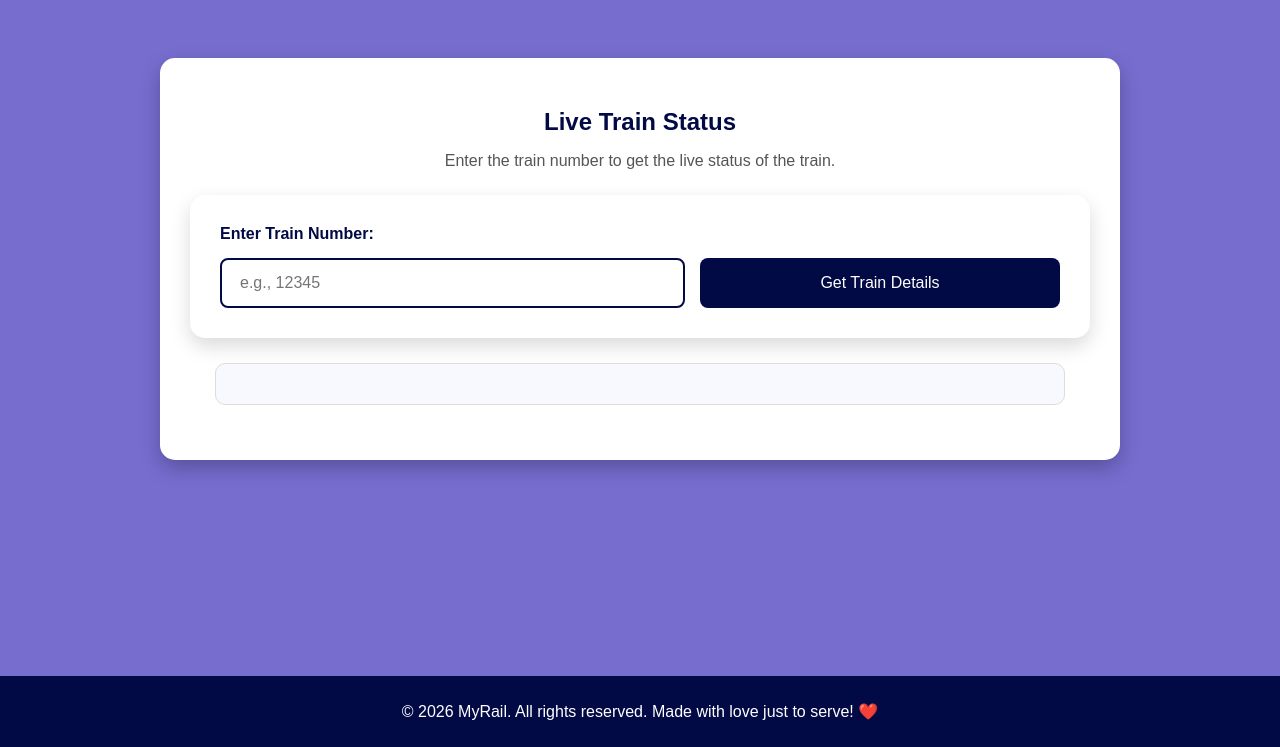
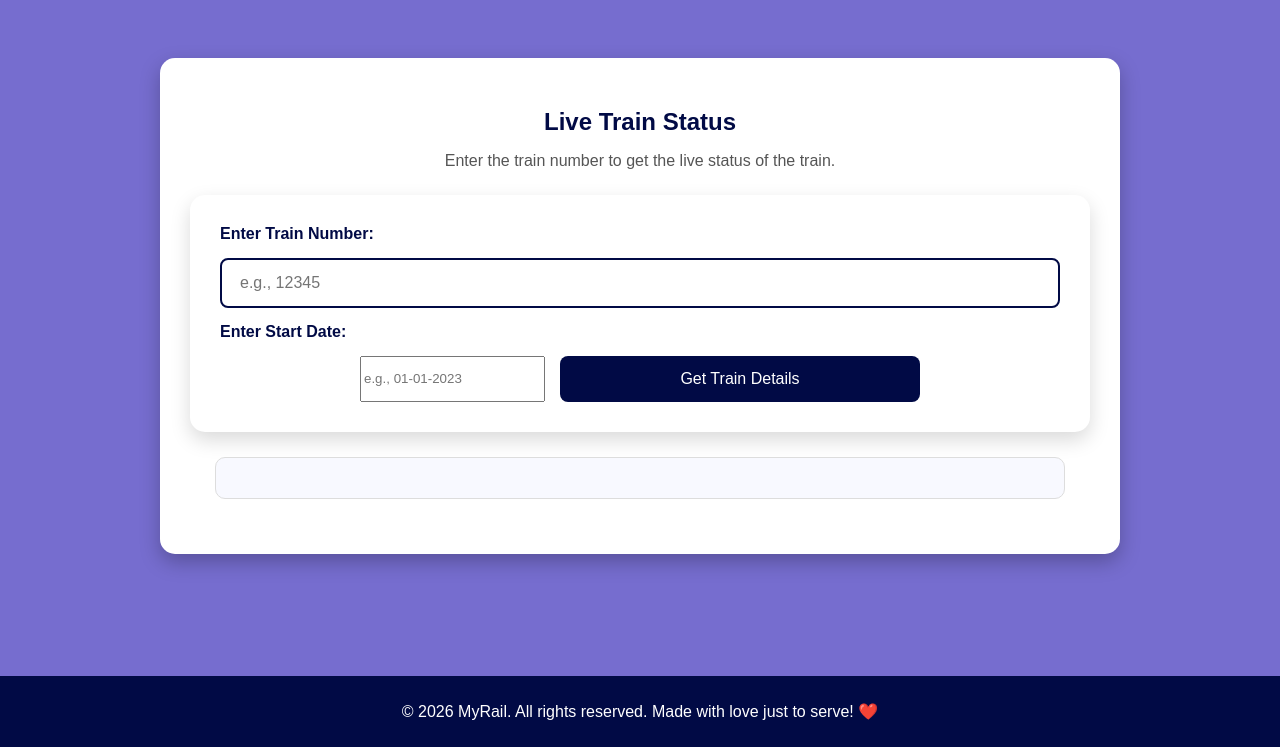
Before and after one commit to CodingWithAman1/myRail, a website: page live.html in a window 1280 px wide. Shown: the part 142-889 px from the top of the page. Drawn offline with Linux system fonts and the light colour scheme.

Commit message:
Update live.html

```diff
--- a/live.html
+++ b/live.html
@@ -29,6 +29,8 @@
         <form id="searchForm">
             <label for="trainNumber">Enter Train Number:</label>
             <input type="text" id="trainNumber" name="trainNumber" placeholder="e.g., 12345" required>
+            <label for="startDate">Enter Start Date:</label>
+            <input type="text" id="startDate" name="startDate" placeholder="e.g., 01-01-2023" required>
             <button type="submit" id="submitBtn">Get Train Details</button>
         </form>
         <div id="trainLive" aria-live="polite"></div>
```
